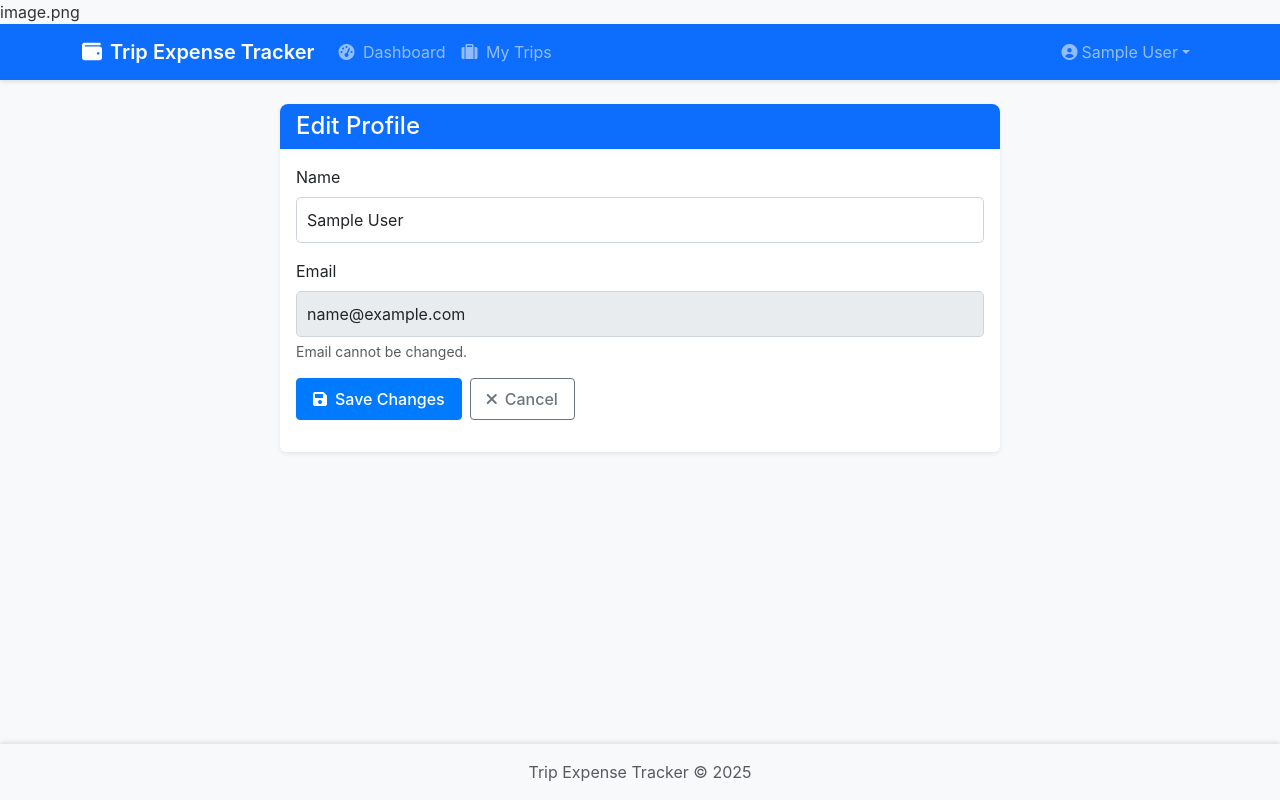
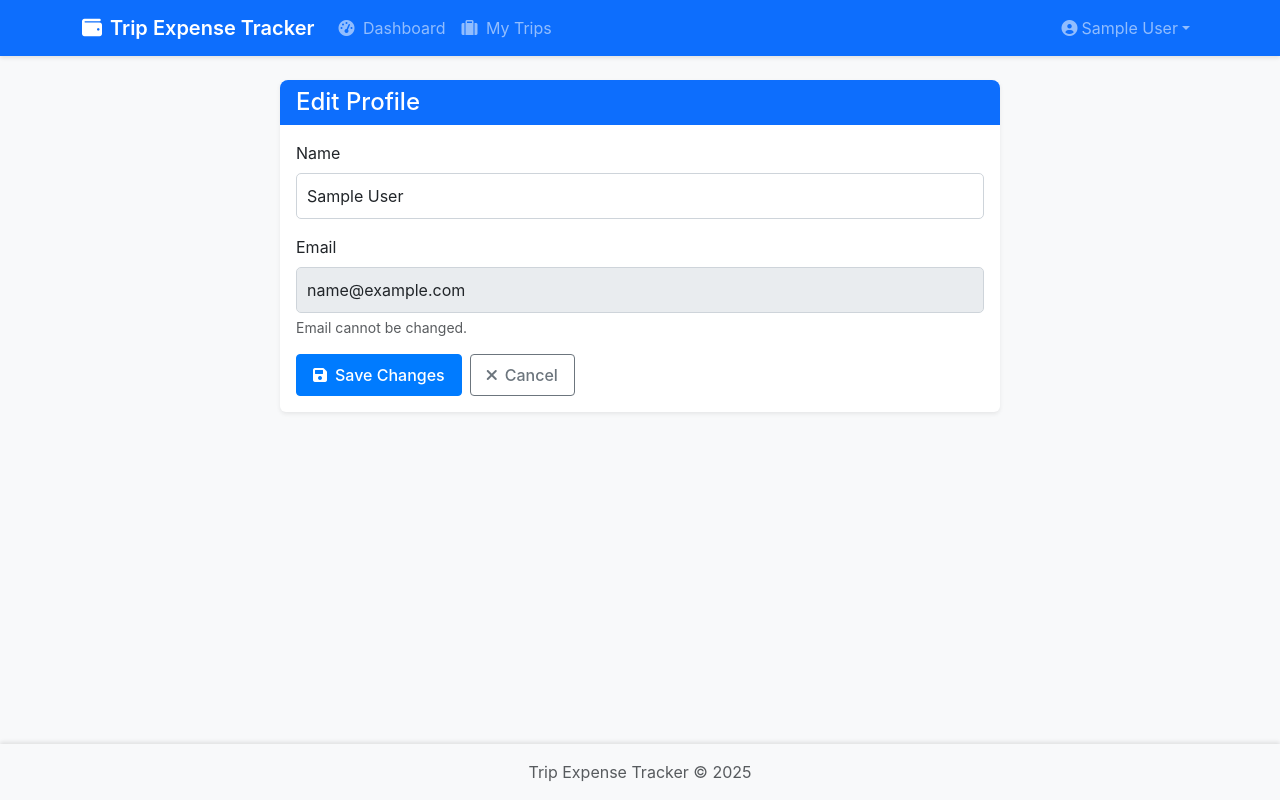
Before and after one commit to C1P3R/Expense_tracker_pdf_april_2025, a Flask app: page /auth/profile/edit in a window 1280 px wide. Run offline with Flask 2, Linux system fonts and the light colour scheme; the visitor is signed in with stand-in values (Sample User, id 1); data comes from the database, SQL or seed files in the repository.

Commit message:
Fixed HTML structure in base template by removing an erroneous image reference and ensuring proper DOCTYPE declaration. This update enhances the overall integrity of the HTML document.

```diff
--- a/expense_tracker/backend/templates/base.html
+++ b/expense_tracker/backend/templates/base.html
@@ -1,4 +1,4 @@
-image.png<!DOCTYPE html>
+<!DOCTYPE html>
 <html lang="en">
 <head>
     <meta charset="UTF-8">
```
